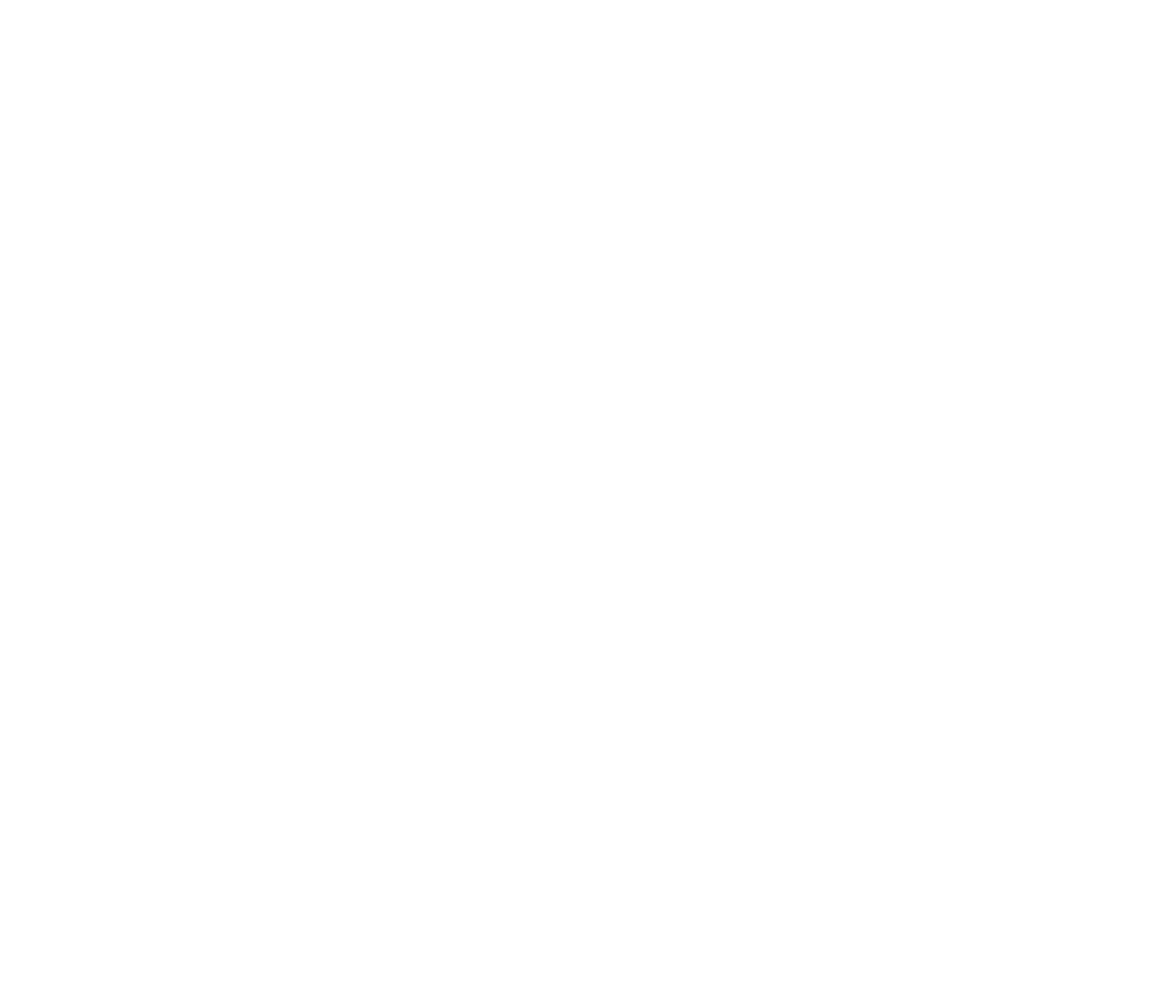
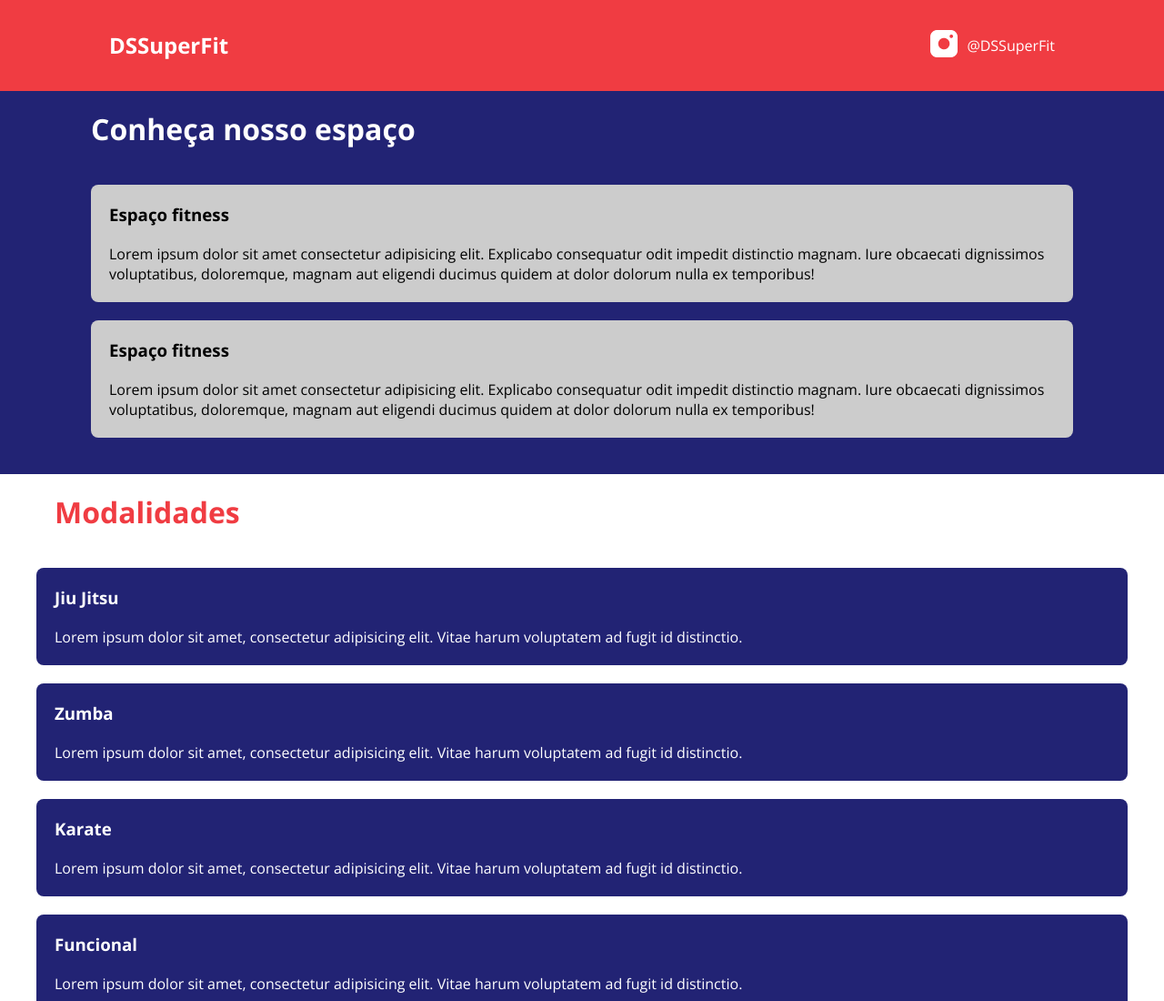
Before and after one commit to MauroDaMatta/desafioSuperFit, a plain HTML site: page index.html in a window 1280 px wide. Shown: the top 1100 px of the page at 91% size. Before the commit the page ends 800 px from the top, so only its background shows below. Drawn offline with nearby package versions, Linux system fonts and the light colour scheme.

Commit message:
Desafio Finalizado

```diff
--- /dev/null
+++ b/css/styles.css
@@ -0,0 +1,132 @@
+@import url("https://fonts.googleapis.com/css2?family=Open+Sans:wght@400;700&display=swap");
+
+:root {
+  --color-red: #f03c42;
+  --color-white: #fff;
+  --color-gray: #ccc;
+  --color-black: #000;
+  --color-blue: #222374;
+}
+
+* {
+  font-family: "open sans", sans-serif;
+  box-sizing: border-box;
+  margin: 0;
+  padding: 0;
+}
+
+a,
+a:hover {
+  color: unset;
+  text-decoration: none;
+}
+
+header {
+  height: 100px;
+  width: 100%;
+  background-color: var(--color-red);
+  color: var(--color-white);
+  padding: 38px 120px;
+  display: flex;
+  align-items: center;
+}
+
+nav {
+  display: flex;
+  justify-content: space-between;
+}
+
+.nav-text-right {
+  display: flex;
+  align-items: center;
+}
+
+.nav-text-right p {
+  padding-left: 10px;
+}
+
+.container {
+  width: 100%;
+  max-width: 1200px;
+  margin: 0 auto;
+}
+
+#fitness-space {
+  background-color: var(--color-blue);
+  padding: 0px 100px 20px 100px;
+}
+
+#fitness-space h2 {
+  padding: 20px 0px;
+  font-size: 32px;
+  color: var(--color-white);
+}
+
+.fitness-card {
+  padding: 20px 20px;
+  background-color: var(--color-gray);
+  border-radius: 8px;
+  margin: 20px 0px;
+}
+
+.fitness-card h3{
+  padding-bottom: 20px;
+}
+
+#modalities {
+  padding: 0px 40px 20px 40px;
+  background-color: var(--color-white);
+
+}
+
+#modalities h2 {
+  padding: 20px;
+  font-size: 32px;
+  color: var(--color-red);
+}
+
+.modalities-card {
+  color: var(--color-white);
+  background-color: var(--color-blue);
+  padding: 20px 20px;
+  margin: 20px 0px;
+  border-radius: 8px;
+}
+
+.modalities-card h3 {
+  padding-bottom: 20px;
+}
+
+footer {
+  min-height: 200px;
+  padding: 60px 40px;
+  height: 262px;
+  color: var(--color-white);
+  background-color: var(--color-black);
+  text-align: center;
+  font-size: 14px;
+}
+
+.footer-content {
+  display: flex;
+  flex-direction: column;
+  justify-content: center;
+}
+
+.footer-instagram {
+  padding-bottom: 10px;
+}
+
+.footer-instagram img {
+  vertical-align: middle;
+  padding-right: 3px;
+}
+
+.footer-twitter {
+  padding-bottom: 30px;
+}
+
+.footer-twitter img {
+  vertical-align: middle;
+  padding-right: 10px;
+}
--- a/index.html
+++ b/index.html
@@ -1,12 +1,112 @@
 <!DOCTYPE html>
 <html lang="en">
-<head>
-    <meta charset="UTF-8">
-    <meta http-equiv="X-UA-Compatible" content="IE=edge">
-    <meta name="viewport" content="width=device-width, initial-scale=1.0">
-    <title>Document</title>
-</head>
-<body>
+  <head>
+    <meta charset="UTF-8" />
+    <meta http-equiv="X-UA-Compatible" content="IE=edge" />
+    <meta name="viewport" content="width=device-width, initial-scale=1.0" />
+    <title>Super Fit</title>
 
-</body>
+    <link rel="stylesheet" href="css/styles.css" />
+  </head>
+  <body>
+    <header>
+      <nav class="container">
+        <h1>DSSuperFit</h1>
+        <div class="nav-text-right">
+          <a href="instagram/@DSSuperFit"
+            ><img src="img/instagram.png" alt="instagram"
+          /></a>
+          <p>@DSSuperFit</p>
+        </div>
+      </nav>
+    </header>
+    <main>
+      <section id="fitness-space">
+        <div class="container">
+          <h2>Conheça nosso espaço</h2>
+          <div class="fitness-card">
+            <h3>Espaço fitness</h3>
+            <p>
+              Lorem ipsum dolor sit amet consectetur adipisicing elit. Explicabo
+              consequatur odit impedit distinctio magnam. Iure obcaecati
+              dignissimos voluptatibus, doloremque, magnam aut eligendi ducimus
+              quidem at dolor dolorum nulla ex temporibus!
+            </p>
+          </div>
+
+          <div class="fitness-card">
+            <h3>Espaço fitness</h3>
+            <p>
+              Lorem ipsum dolor sit amet consectetur adipisicing elit. Explicabo
+              consequatur odit impedit distinctio magnam. Iure obcaecati
+              dignissimos voluptatibus, doloremque, magnam aut eligendi ducimus
+              quidem at dolor dolorum nulla ex temporibus!
+            </p>
+          </div>
+        </div>
+      </section>
+      <section id="modalities">
+        <div class="container">
+          <h2>Modalidades</h2>
+          <div class="modalities-card">
+            <h3>Jiu Jitsu</h3>
+            <p>
+              Lorem ipsum dolor sit amet, consectetur adipisicing elit. Vitae
+              harum voluptatem ad fugit id distinctio.
+            </p>
+          </div>
+          <div class="modalities-card">
+            <h3>Zumba</h3>
+            <p>
+              Lorem ipsum dolor sit amet, consectetur adipisicing elit. Vitae
+              harum voluptatem ad fugit id distinctio.
+            </p>
+          </div>
+          <div class="modalities-card">
+            <h3>Karate</h3>
+            <p>
+              Lorem ipsum dolor sit amet, consectetur adipisicing elit. Vitae
+              harum voluptatem ad fugit id distinctio.
+            </p>
+          </div>
+          <div class="modalities-card">
+            <h3>Funcional</h3>
+            <p>
+              Lorem ipsum dolor sit amet, consectetur adipisicing elit. Vitae
+              harum voluptatem ad fugit id distinctio.
+            </p>
+          </div>
+          <div class="modalities-card">
+            <h3>Pilates</h3>
+            <p>
+              Lorem ipsum dolor sit amet, consectetur adipisicing elit. Vitae
+              harum voluptatem ad fugit id distinctio.
+            </p>
+          </div>
+          <div class="modalities-card">
+            <h3>Musculação</h3>
+            <p>
+              Lorem ipsum dolor sit amet, consectetur adipisicing elit. Vitae
+              harum voluptatem ad fugit id distinctio.
+            </p>
+          </div>
+        </div>
+      </section>
+
+      <footer>
+        <div class="footer-content">
+          <div class="footer-instagram">
+            <a href="#"><img src="img/instagram.png" alt="instagram"/>@DSSuperFit</a>
+          </div>
+
+          <div class="footer-twitter">
+            <a href="#"> <img src="img/twitter.png" alt="twitter"/>/DSSuperFit</a>
+          </div>
+
+        </div>
+        <p>Todos direitos reservados.</p>
+        <address>Rua da Pipoca, 150</address>
+      </footer>
+    </main>
+  </body>
 </html>
```
Also changed, not shown: img/instagram.png (added), img/twitter.png (added).
